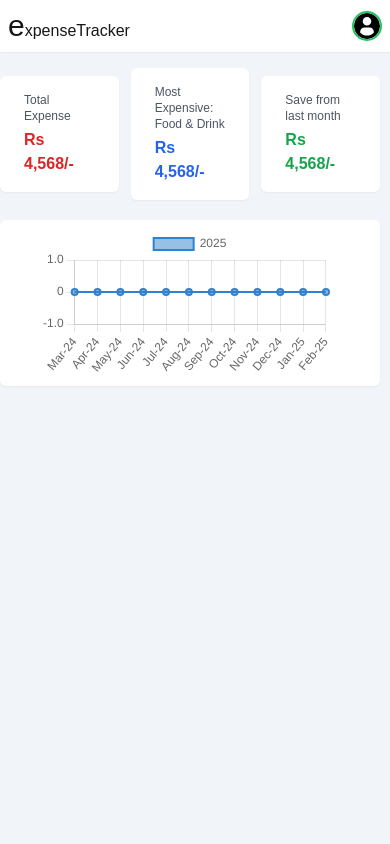
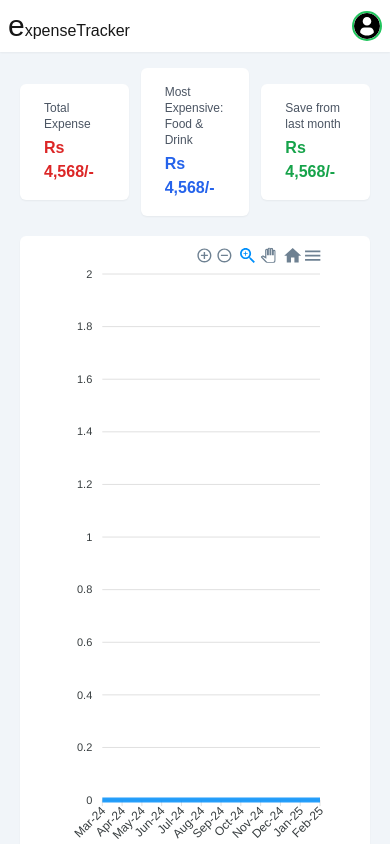
Before and after one commit to MAmmad-byte/expense-tracker, a Next.js app: page / in a window 390 px wide. Shown: the top 844 px of the page. Built offline with nearby package versions, Linux system fonts and the light colour scheme; no server answers; the database is empty.

Commit message:
apex chart added

```diff
--- a/app/api/expense/[id]/route.ts
+++ b/app/api/expense/[id]/route.ts
@@ -7,7 +7,7 @@ export async function GET(
   { params }: { params: Promise<{ id: string }> }
 ) {
     try {
-        const id = await params
+        const {id} = await params
       const session = await auth();
     const expense = await prisma.expense.findFirst({
       where: { id: Number(id) },
--- a/app/components/AppChart.tsx
+++ b/app/components/AppChart.tsx
@@ -1,10 +1,15 @@
-import React, { useEffect } from "react";
-import { Chart, ChartConfiguration } from "chart.js/auto";
+import React, { useEffect, useState } from "react";
 import moment from "moment";
-interface Props{
-  stats:{total?:number, date?:string}[]
+interface Props {
+  stats: { total?: number; date?: string }[];
 }
-const AppChart = ({stats}:Props) => {
+import dynamic from "next/dynamic";
+const ApexChart = dynamic(() => import("react-apexcharts"), { ssr: false });
+const AppChart = ({ stats }: Props) => {
+  const [data, setData] = useState<{ months: string[]; expense: number[] }>({
+    months: [],
+    expense: [],
+  });
 
   useEffect(() => {
     const months = [];
@@ -16,39 +21,35 @@ const AppChart = ({stats}:Props) => {
     for (let i = 0; i < stats.length; i++) {
       expense[i] = Number(stats[i].total);
     }
-    console.log(months.reverse());
-    console.log(expense.reverse());
-    const ctx = document.getElementById(
-      "myChart"
-    ) as HTMLCanvasElement | null;
-    if (ctx) {
-      const config: ChartConfiguration = {
-        type: "line",
-        data: {
-          labels: months,
-          datasets: [
-            {
-              label: new Date().getFullYear().toString(),
-              backgroundColor: "rgba(49, 130, 206, 0.5)",
-              borderColor: "#3182ce",
-              borderWidth: 2,
-              data: expense ,
-              fill: true,
-            },
-          ],
-        },
-      };
-      if (
-        (window as any).myLine !== undefined
-        &&
-        (window as any).myLine !== null
-    ){
-      (window as any).myLine.destroy()
-    }
-      (window as any).myLine = new Chart(ctx, config);
-    }
+    expense.reverse();
+    months.reverse();
+    setData({ expense, months });
   }, []);
-  return <canvas id="myChart"></canvas>;
+  const option = {
+    chart: {
+      id: "apexchart-example",
+    },
+    xaxis: {
+      categories: data.months,
+    },
+  };
+
+  const series = [
+    {
+      name: "Total",
+      data: data.expense,
+    },
+  ];
+
+  return (
+    <ApexChart
+      type="line"
+      options={option}
+      series={series}
+      height={"100%"}
+      width={"100%"}
+    />
+  );
 };
 
 export default AppChart;
--- a/app/components/ExpenseDetail.tsx
+++ b/app/components/ExpenseDetail.tsx
@@ -1,6 +1,7 @@
 import axios from "axios";
 import { useEffect, useState } from "react";
 import ExpenseDetailSkeleton from "./Skeleton/ExpenseDetailSkeleton";
+import moment from "moment";
 interface Props {
   setDetail: () => void;
   value: number;
@@ -9,7 +10,7 @@ export interface DetailType {
   title: string;
   expense: number;
   category: { title: string };
-  date: string;
+  created_at: string;
   description: string | TrustedHTML;
 }
 
@@ -30,9 +31,7 @@ const ExpenseDetail = ({ setDetail, value }: Props) => {
   useEffect(() => {
     getExpense(value);
   }, []);
-  function createMarkup(c: HTMLElement) {
-    return { __html: c };
-  }
+
   return (
     <div
       onClick={() => setDetail()}
@@ -48,7 +47,7 @@ const ExpenseDetail = ({ setDetail, value }: Props) => {
               Cost Rs {Expdetail?.expense}/-
             </p>
             <p className="text-sm font-semibold text-gray-600">
-              Date {Expdetail?.date}
+              Date {moment(Expdetail?.created_at).format("DD/MM/YYYY")}
             </p>
             <p className="text-sm font-semibold text-gray-600">
               Category {Expdetail?.category.title}
--- a/app/components/ExpenseList.tsx
+++ b/app/components/ExpenseList.tsx
@@ -15,7 +15,7 @@ const ExpenseList = ({ expenses, setDetail }: Props) => {
         <div
         onClick={()=>setDetail(expense.id)}
           key={expense.id + expense.title}
-          className="px-4 py-2 bg-gray-50 shadow-md flex items-center justify-between rounded-md mt-3"
+          className="cursor-pointer border-2 border-transparent hover:border-gray-200  px-4 py-2 bg-gray-50 shadow-md flex items-center justify-between rounded-md mt-3"
         >
           <div>
             <p className="text-sm font-bold text-gray-800">{expense.title} </p>
--- a/app/page.tsx
+++ b/app/page.tsx
@@ -45,8 +45,8 @@ export default function Home() {
     <SessionProvider>
       <div className="relative">
         <Navbar userInfo={session.data?.user} />
-        <div className="flex w-full py-4 container mx-auto max-h-[calc(100vh-4rem)] ">
-          <div className="w-full">
+        <div className="p-5 lg:p-0 flex w-full flex-col lg:flex-row py-4 container mx-auto md:max-h-[calc(100vh-4rem)] ">
+          <div className="w-full ">
             <div className="flex items-center justify-between">
               <div className="w-full py-4 px-6 text-gray-600 bg-white rounded-md shadow-sm">
                 <p className="text-xs">Total Expense</p>
@@ -62,7 +62,7 @@ export default function Home() {
               </div>
             </div>
             <div className=" mt-5">
-              <div className=" px-10 py-2 bg-white shadow-sm rounded-md">
+              <div className=" px-10 h-[calc(100vh-200px)] py-2 bg-white shadow-sm rounded-md">
                 {/* <canvas id="line-chart"></canvas> */}
                 {!isStat && <ChartSkeleton />}
                 {isStat && <AppChart stats={stats} />}
@@ -73,7 +73,7 @@ export default function Home() {
               </div> */}
             </div>
           </div>
-          <div className="w-1/3 bg-white ml-5  rounded-md shadow-sm overflow-y-auto [&::-webkit-scrollbar]:w-1 [&::-webkit-scrollbar-track]:bg-gray-100 [&::-webkit-scrollbar-thumb]:bg-gray-300 [&::-webkit-scrollbar-thumb]:rounded-full">
+          <div className="md:w-1/3 bg-white md:ml-5 mt-5 lg:mt-0  rounded-md shadow-sm overflow-y-auto [&::-webkit-scrollbar]:w-1 [&::-webkit-scrollbar-track]:bg-gray-100 [&::-webkit-scrollbar-thumb]:bg-gray-300 [&::-webkit-scrollbar-thumb]:rounded-full">
             <Expense
               formClick={() => (form ? setForm(false) : setForm(true))}
               expenses={expenses}
--- a/package.json
+++ b/package.json
@@ -13,15 +13,16 @@
     "@hookform/resolvers": "^4.1.0",
     "@prisma/extension-accelerate": "^1.2.2",
     "@types/bcrypt": "^5.0.2",
+    "apexcharts": "^4.5.0",
     "axios": "^1.7.9",
     "bcrypt-ts": "^6.0.0",
-    "chart.js": "^4.4.8",
     "moment": "^2.30.1",
     "next": "15.1.7",
     "next-auth": "^5.0.0-beta.25",
     "primereact": "^10.9.2",
     "quill": "^2.0.3",
     "react": "^19.0.0",
+    "react-apexcharts": "^1.7.0",
     "react-dom": "^19.0.0",
     "react-hook-form": "^7.54.2",
     "react-icons": "^5.4.0",
```
Also changed, not shown: 1 other file (tests, documents, lock files or other folders).
